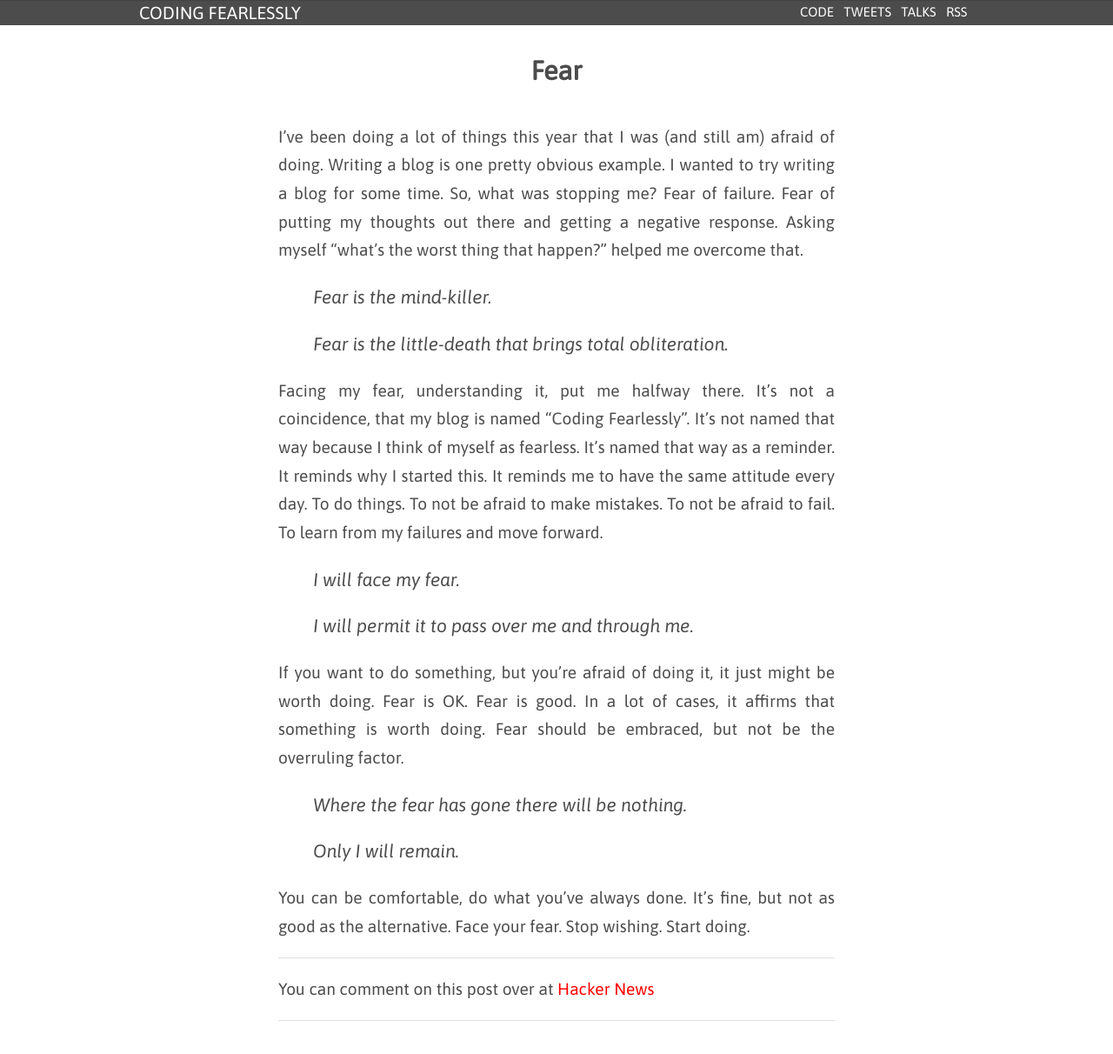
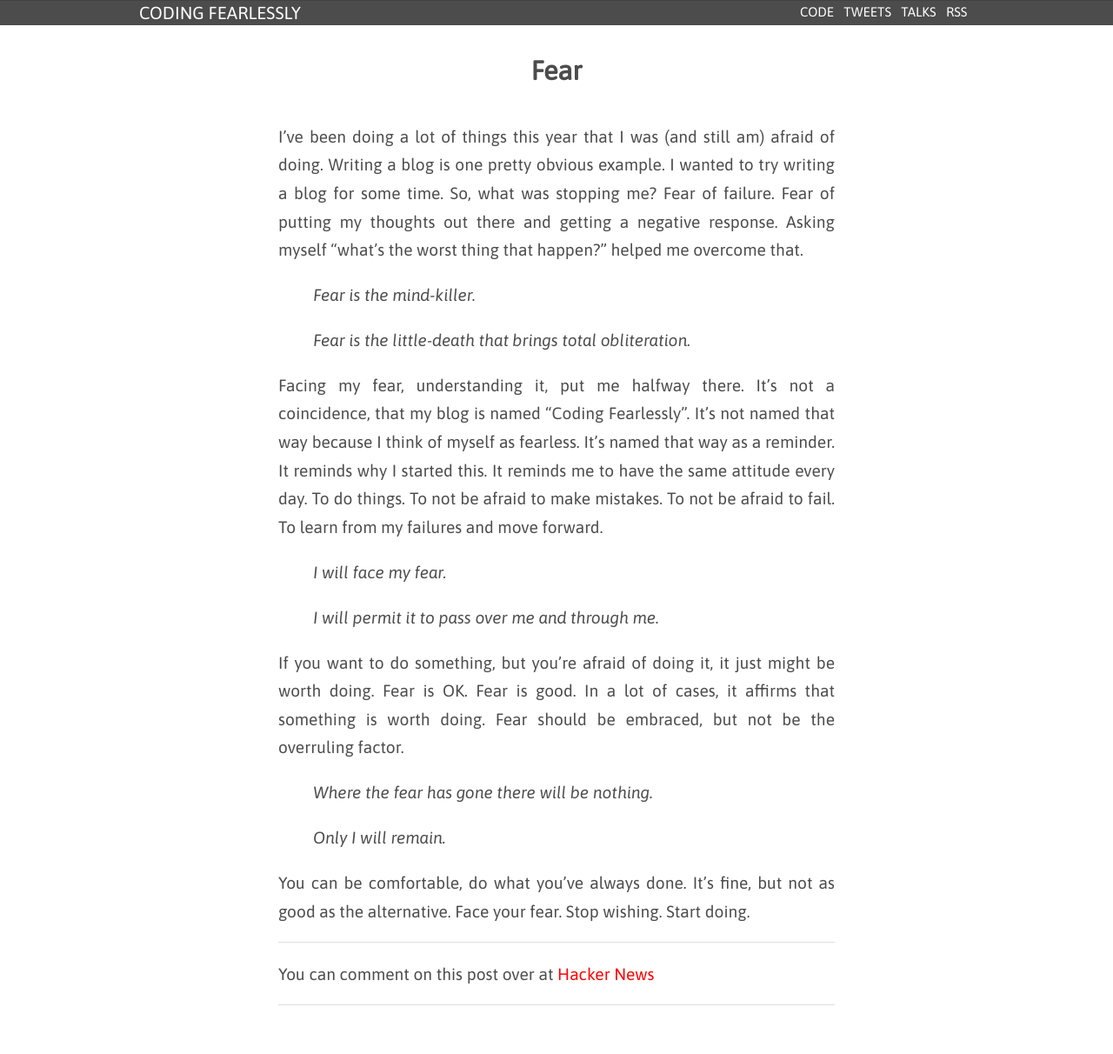
Before and after one commit to mmozuras/mmozuras.github.com, a Jekyll site: the page built from post/_posts/2012-07-16-fear.md, in a window 1280 px wide. Shown: the whole page at 87% size. Built offline with Jekyll 4.4.1, drawn with Linux system fonts in a browser that asks for light colours; comment, search, counter and statistics services are not loaded.

Commit message:
Reduce blockquote font size from 1.1em to 1em

```diff
--- a/assets/sass/_variables.scss
+++ b/assets/sass/_variables.scss
@@ -44,7 +44,7 @@
 
 $code-block-line-height: 1.8em;
 
-$blockquote-font-size: 1.1em;
+$blockquote-font-size: 1em;
 
 // Layout
 
```
Also changed, not shown: assets/css/default.css (+1 -1 lines).
